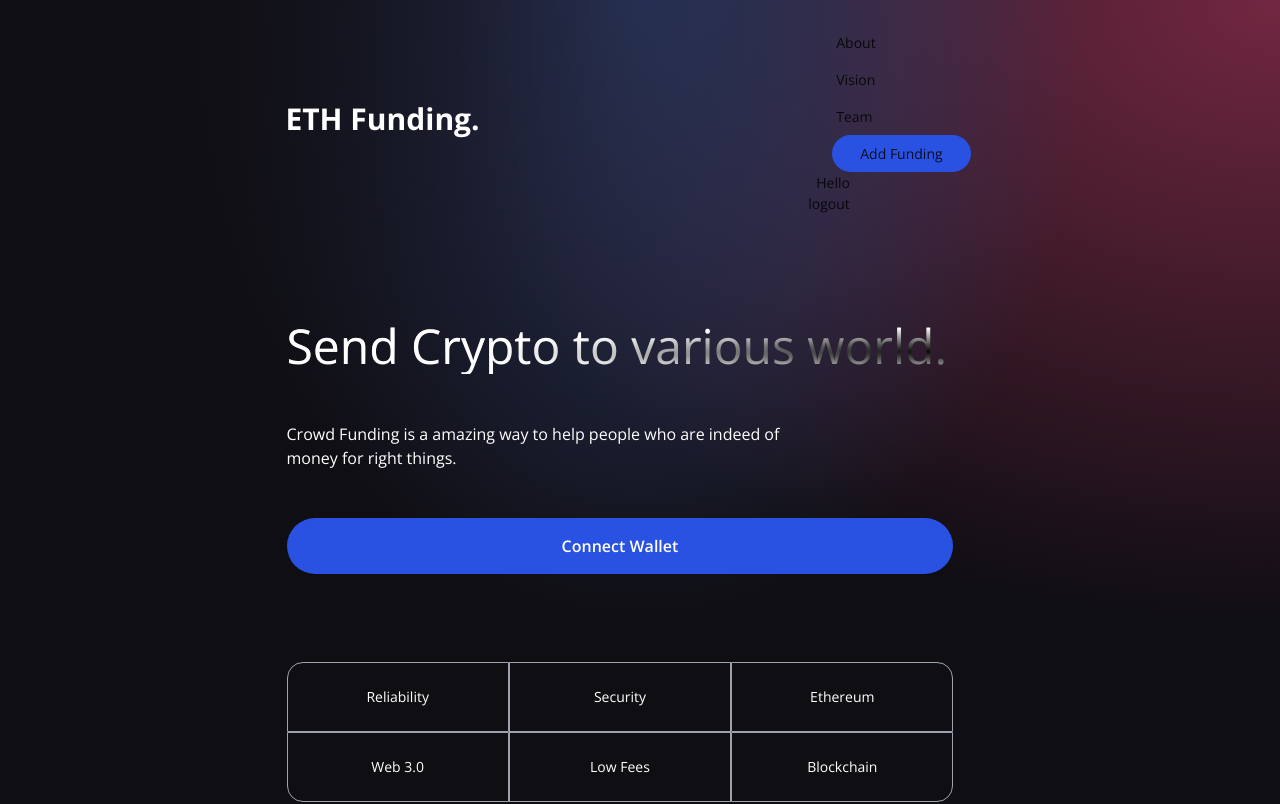
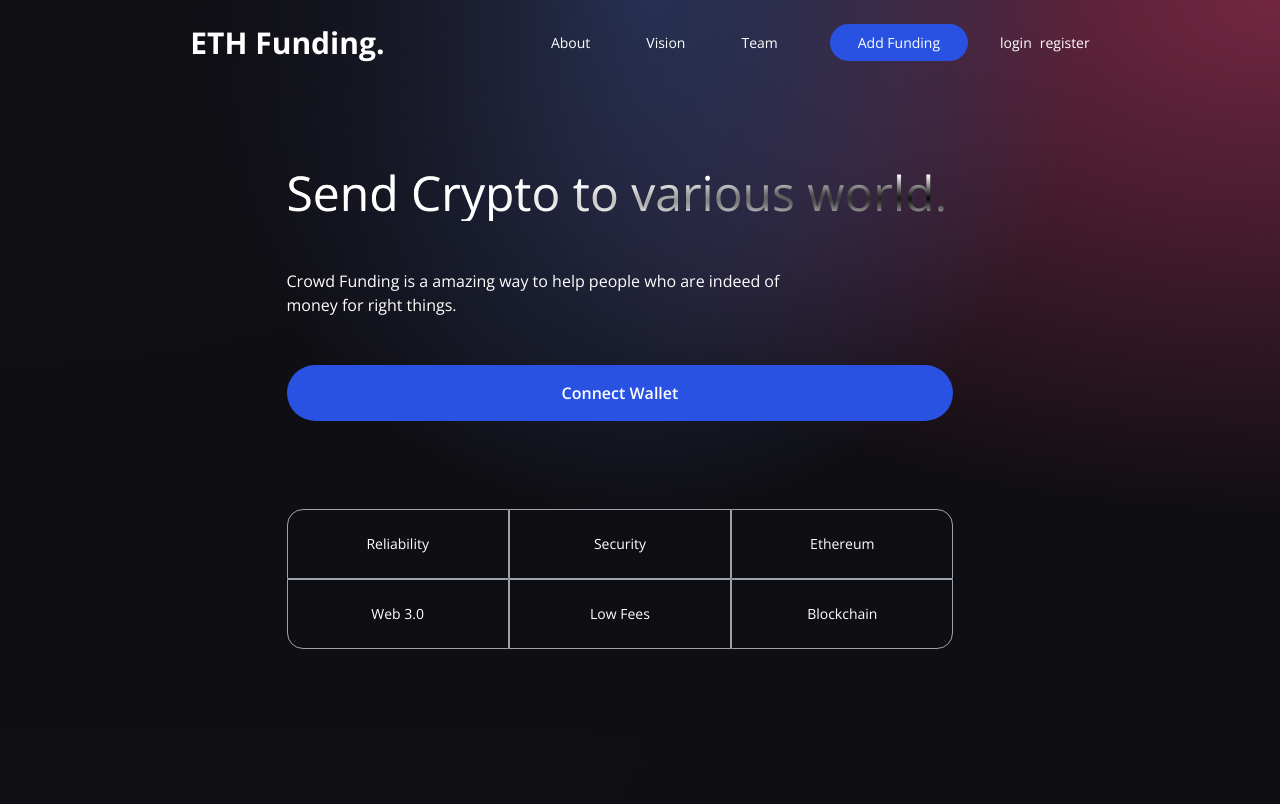
Before and after one commit to Shubhamsagar07/Eth_Funding, a React (Vite) app in the folder client/: page / in a window 1280 px wide. Shown: the top 804 px of the page. Built offline with nearby package versions, Linux system fonts and the light colour scheme.

Commit message:
fixed alignment and mixing of code

```diff
--- a/client/src/Pages/About.jsx
+++ b/client/src/Pages/About.jsx
@@ -1,8 +1,13 @@
+import React, { useContext, useState, useEffect } from "react";
+import { Link } from "react-router-dom";
+import { HiMenuAlt4 } from "react-icons/hi";
+import { AiOutlineClose } from "react-icons/ai";
 
-export default function About() {
-    return (
-        <>
+export default function About({ user }) {
+
+  return (
+    <div>
         about
-        </>
-    )
+    </div>
+  );
 }
--- a/client/src/Pages/Home.jsx
+++ b/client/src/Pages/Home.jsx
@@ -31,12 +31,15 @@ export default function Home(user) {
 
   useEffect(() => {
     async function fetchData() {
-      axios.get("http://localhost:5000/fund").then((res) => {
-        setFundData(res.data);
-        console.log(fundData);
-      }).catch(err => {
-        console.log(err)
-      })
+      axios
+        .get("http://localhost:5000/fund")
+        .then((res) => {
+          setFundData(res.data);
+          console.log(fundData);
+        })
+        .catch((err) => {
+          console.log(err);
+        });
     }
     fetchData();
   }, []);
@@ -70,9 +73,18 @@ export default function Home(user) {
               <h1 className="text-white text-3xl font-bold">ETH Funding.</h1>
             </div>
             <ul className="text-white md:flex hidden list-none flex-row justify-between items-center flex-initial">
-              {["About Us", "Team", "Vision"].map((item, index) => (
+              {/* {["About Us", "Team", "Vision"].map((item, index) => (
                 <NavBarItem key={item + index} title={item} />
-              ))}
+              ))} */}
+              <li className="py-2 px-7 cursor-pointer">
+                <Link to="/about">About</Link>
+              </li>
+              <li className="py-2 px-7 cursor-pointer">
+                <Link to="/vision">Vision</Link>
+              </li>
+              <li className="py-2 px-7 cursor-pointer">
+                <Link to="/team">Team</Link>
+              </li>
               {/* <li className={`mx-4 cursor-pointer`}> <Link to="/tools">Tool</Link> </li> */}
               <li className="bg-[#2952e3] py-2 px-7 mx-4 rounded-full cursor-pointer hover:bg-[#2546bd]">
                 <Link to="/addFunding">Add Funding</Link>
@@ -130,7 +142,14 @@ export default function Home(user) {
               {/* Card for funding */}
 
               {fundData.map((data) => {
-                return <FundCard title={data.problem} username={data.username} desc={data.description} verified={data.verified} />;
+                return (
+                  <FundCard
+                    title={data.problem}
+                    username={data.username}
+                    desc={data.description}
+                    verified={data.verified}
+                  />
+                );
               })}
             </div>
           </div>
--- a/client/src/components/Navbar/Navbar.jsx
+++ b/client/src/components/Navbar/Navbar.jsx
@@ -18,11 +18,10 @@ const Navbar = (user) => {
         {/* <img src={logo} alt="logo" className="w-32 cursor-pointer" /> */}
         <h1 className="text-white text-3xl font-bold">ETH Funding.</h1>
       </div>
-      <ul>
-        {/* <ul className="text-white md:flex hidden list-none flex-row justify-between items-center flex-initial">
-            {["About Us", "Team", "Vision"].map((item, index) => (
-              <NavBarItem key={item + index} title={item} />
-            ))} */}
+      <ul className="text-white md:flex hidden list-none flex-row justify-between items-center flex-initial">
+        {/* {["About Us", "Team", "Vision"].map((item, index) => (
+          <NavBarItem key={item + index} title={item} />
+        ))} */}
         {/* <li className={`mx-4 cursor-pointer`}> <Link to="/tools">Tool</Link> </li> */}
         <li className="py-2 px-7 cursor-pointer">
           <Link to="/about">About</Link>
@@ -37,11 +36,11 @@ const Navbar = (user) => {
           <Link to="/addFunding">Add Funding</Link>
         </li>
         <div className="px-2">
-          <p>Hello {user.user.name}</p>
+          <Link to="/login">login</Link>
         </div>
         <div>
-          <Link to="/">logout</Link>
-        </div>
+          <Link to="/register">register</Link>
+        </div>{" "}
       </ul>
       <div className="flex relative">
         {!toggleMenu && (
@@ -61,7 +60,7 @@ const Navbar = (user) => {
         {toggleMenu && (
           <ul
             className="z-10 fixed -top-0 -right-2 p-3 w-[70vw] h-screen shadow-2xl md:hidden list-none
-          flex flex-col justify-start items-end rounded-md blue-glassmorphism text-white animate-slide-in"
+            flex flex-col justify-start items-end rounded-md blue-glassmorphism text-white animate-slide-in"
           >
             <li className="text-xl w-full my-2">
               <AiOutlineClose onClick={() => setToggleMenu(false)} />
```
